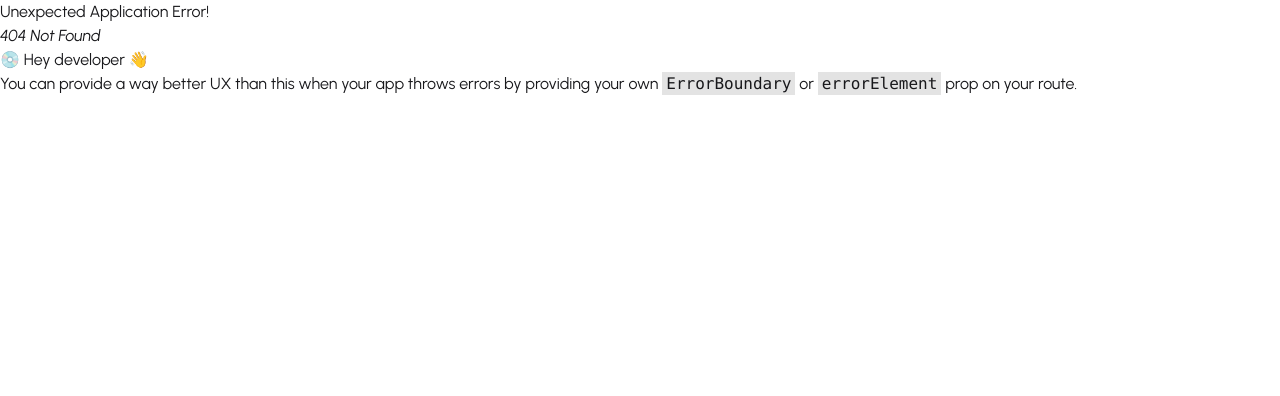
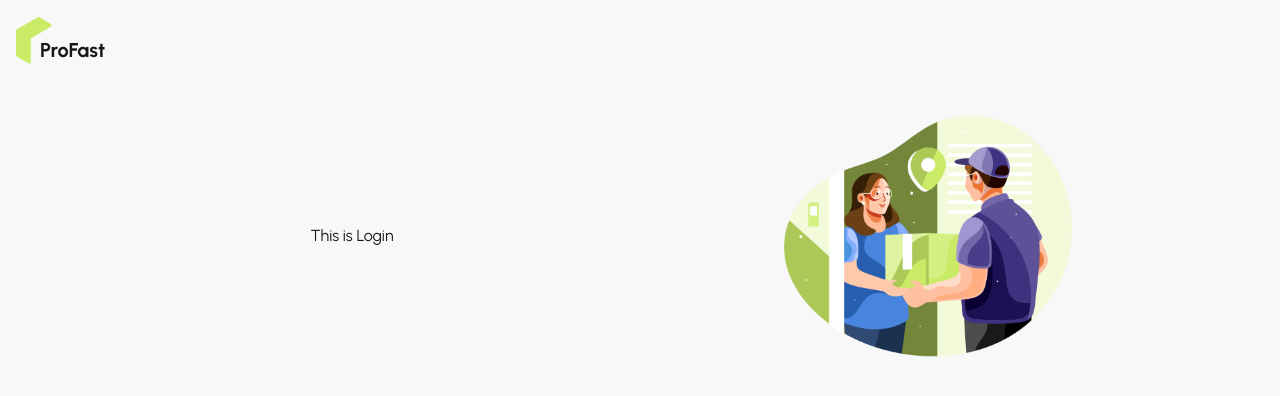
Before and after one commit to AminulIslamorange/prime-parcel-client, a React (Vite) app: page /login in a window 1280 px wide. Before the commit this address had no page. Shown: the top 396 px of the page. Built offline with nearby package versions, Linux system fonts and the light colour scheme.

Commit message:
authLayout sarted

```diff
--- a/package.json
+++ b/package.json
@@ -17,6 +17,7 @@
     "react": "^19.2.0",
     "react-dom": "^19.2.0",
     "react-fast-marquee": "^1.6.5",
+    "react-hook-form": "^7.67.0",
     "react-icons": "^5.5.0",
     "react-responsive-carousel": "^3.2.23",
     "react-router-dom": "^7.9.6",
--- /dev/null
+++ b/src/layouts/AuthLayout.jsx
@@ -0,0 +1,39 @@
+import { Outlet } from "react-router-dom";
+import authImg from '../assets/authImage.png';
+import ProFastLogo from "../pages/shared/ProFastLogo/ProFastLogo";
+
+
+const AuthLayout = () => {
+    return (
+        <div className="min-h-screen bg-base-200 relative flex flex-col">
+
+            {/* 🔥 Top Left Logo */}
+            <div className="p-4 absolute top-0 left-0">
+                <ProFastLogo />
+            </div>
+
+            {/* Main Content (two columns) */}
+            <div className="flex flex-col lg:flex-row w-full max-w-6xl mx-auto p-4 gap-8 mt-20">
+
+                {/* Left side: Outlet */}
+                <div className="w-full lg:w-1/2 flex justify-center items-center">
+                    <Outlet />
+                </div>
+
+                {/* Right side: Image */}
+                <div className="w-full lg:w-1/2 flex justify-center items-center">
+                    <img
+                        src={authImg}
+                        className="w-full max-w-sm rounded-lg"
+                    />
+                </div>
+
+            </div>
+
+        </div>
+
+
+    );
+};
+
+export default AuthLayout;
--- /dev/null
+++ b/src/pages/Authentication/Login/Login.jsx
@@ -0,0 +1,11 @@
+
+
+const Login = () => {
+    return (
+        <div>
+            <h2>This is Login</h2>
+        </div>
+    );
+};
+
+export default Login;
--- /dev/null
+++ b/src/pages/Authentication/SignUp/SignUp.jsx
@@ -0,0 +1,11 @@
+
+
+const SignUp = () => {
+    return (
+        <div>
+
+        </div>
+    );
+};
+
+export default SignUp;
```
Also changed, not shown: src/router/router.jsx (+19 -0 lines), 1 other file (tests, documents, lock files or other folders).
